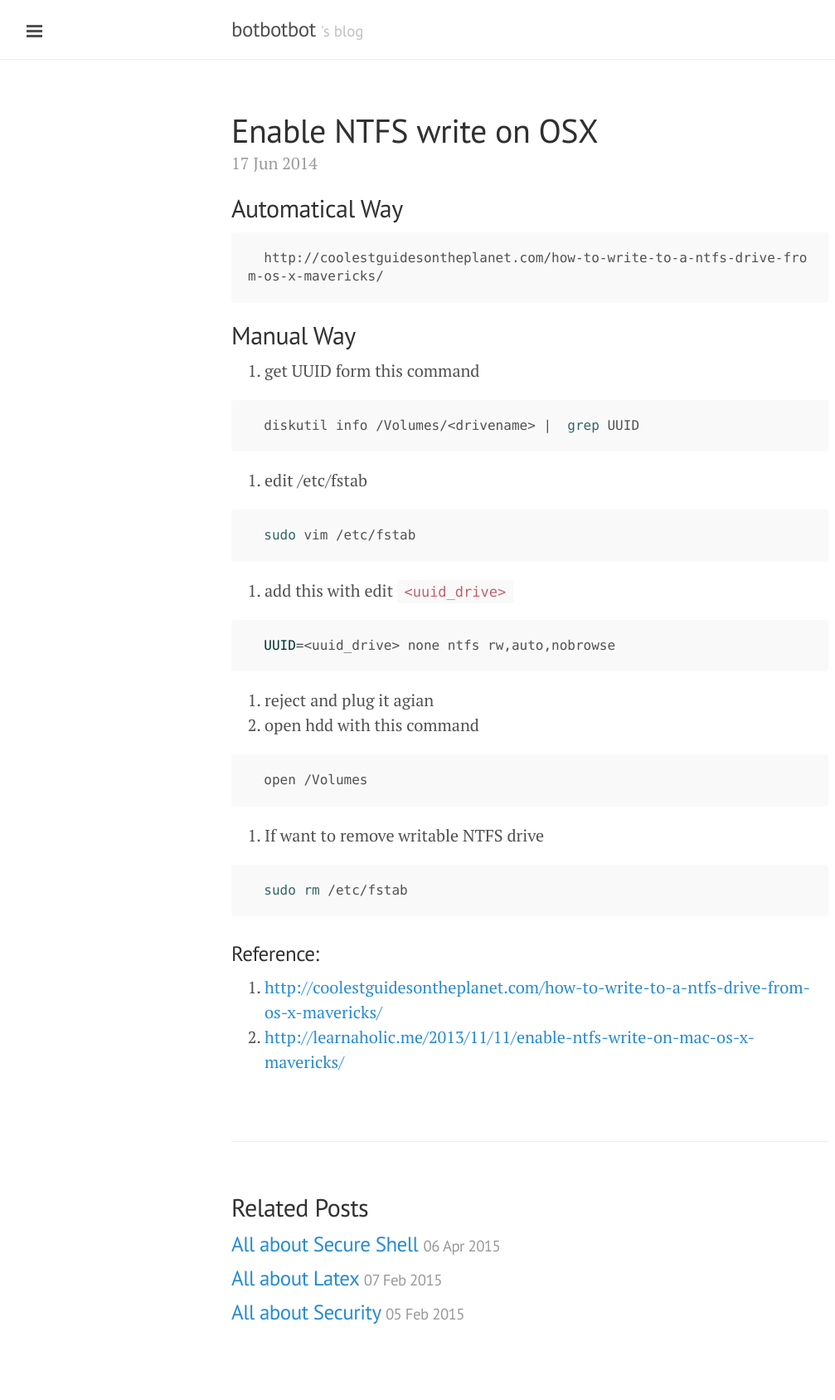
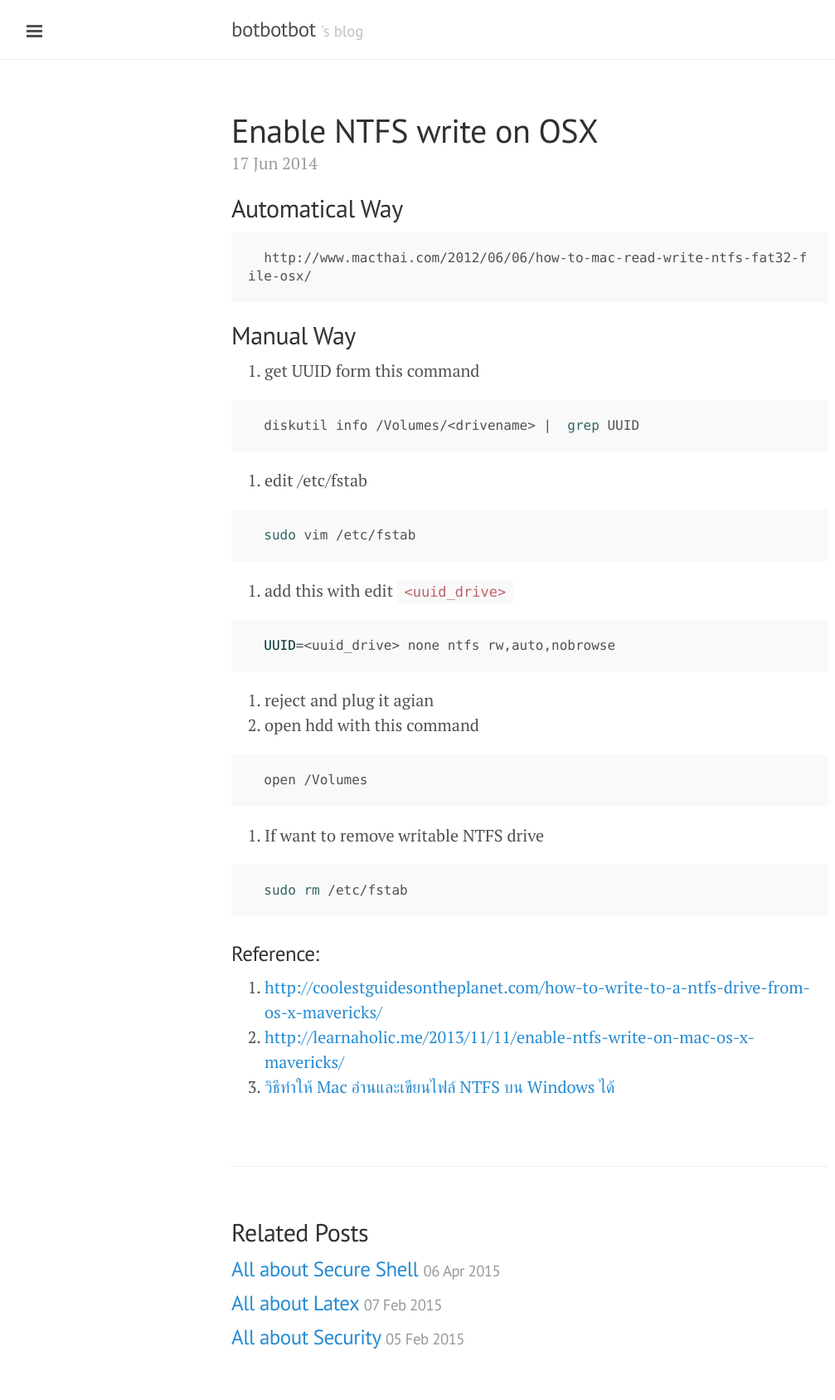
Before and after one commit to ibotdotout/ibotdotout.github.io, a Jekyll site: the page built from _posts/2014-06-17-osx-write-ntfs.md, in a window 1280 px wide. Shown: the whole page at 83% size, without its empty margins (1-1008 px from the left). Built offline with Jekyll 4.4.1, drawn with Linux system fonts in a browser that asks for light colours; Markdown is read by kramdown in place of the engine named in the settings; before the commit the page ends 1657 px from its top, so only the background shows below that; part of the change alters nothing that is shown.

Commit message:
Update 2014-06-17-osx-write-ntfs.md

````diff
--- a/_posts/2014-06-17-osx-write-ntfs.md
+++ b/_posts/2014-06-17-osx-write-ntfs.md
@@ -6,7 +6,7 @@ tags: osx
 
 ## Automatical Way
   ```
-  http://coolestguidesontheplanet.com/how-to-write-to-a-ntfs-drive-from-os-x-mavericks/
+  http://www.macthai.com/2012/06/06/how-to-mac-read-write-ntfs-fat32-file-osx/
   ```
 
 ## Manual Way
@@ -40,3 +40,4 @@ tags: osx
 ### Reference:
 1. [http://coolestguidesontheplanet.com/how-to-write-to-a-ntfs-drive-from-os-x-mavericks/](http://coolestguidesontheplanet.com/how-to-write-to-a-ntfs-drive-from-os-x-mavericks/)
 2. [http://learnaholic.me/2013/11/11/enable-ntfs-write-on-mac-os-x-mavericks/](http://learnaholic.me/2013/11/11/enable-ntfs-write-on-mac-os-x-mavericks/)
+3. [วิธีทำให้ Mac อ่านและเขียนไฟล์ NTFS บน Windows ได้](http://www.macthai.com/2012/06/06/how-to-mac-read-write-ntfs-fat32-file-osx/)
````
